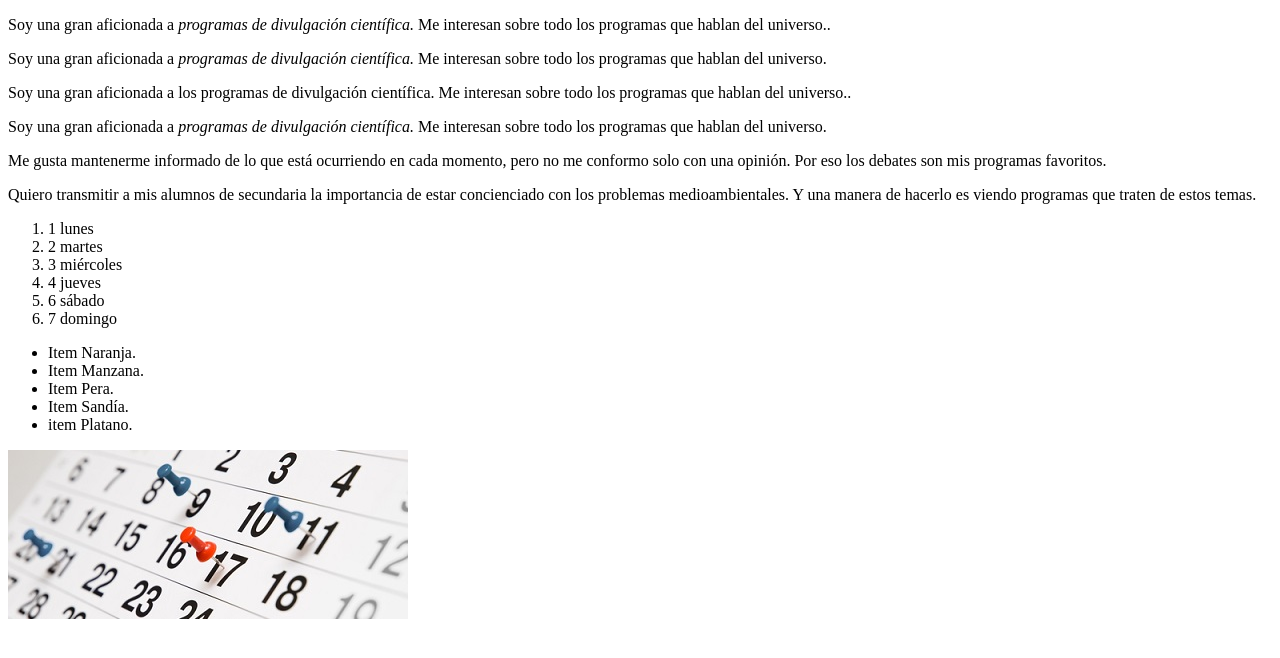
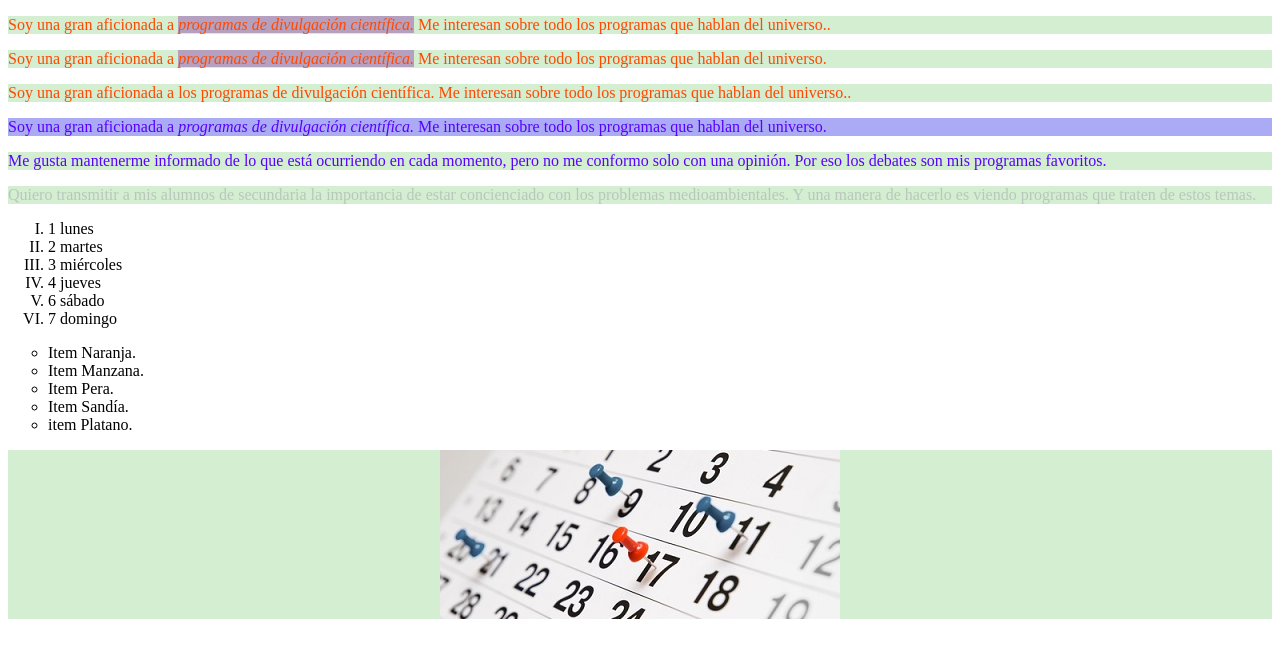
Before and after one commit to josepulid/taller15, a plain HTML site: page index.html in a window 1280 px wide. Drawn offline with Linux system fonts and the light colour scheme.

Commit message:
Update index.html
se cambia el nombre del archivo css

```diff
--- a/index.html
+++ b/index.html
@@ -4,7 +4,7 @@
 <head>
     <meta charset="UTF-8">
     <meta name="viewport" content="width=device-width,initial-scale=1.0">
-    <link rel="stylesheet" href=".css">
+    <link rel="stylesheet" href="estilo.css">
     <title>taller15</title>
 </head>
 
```
